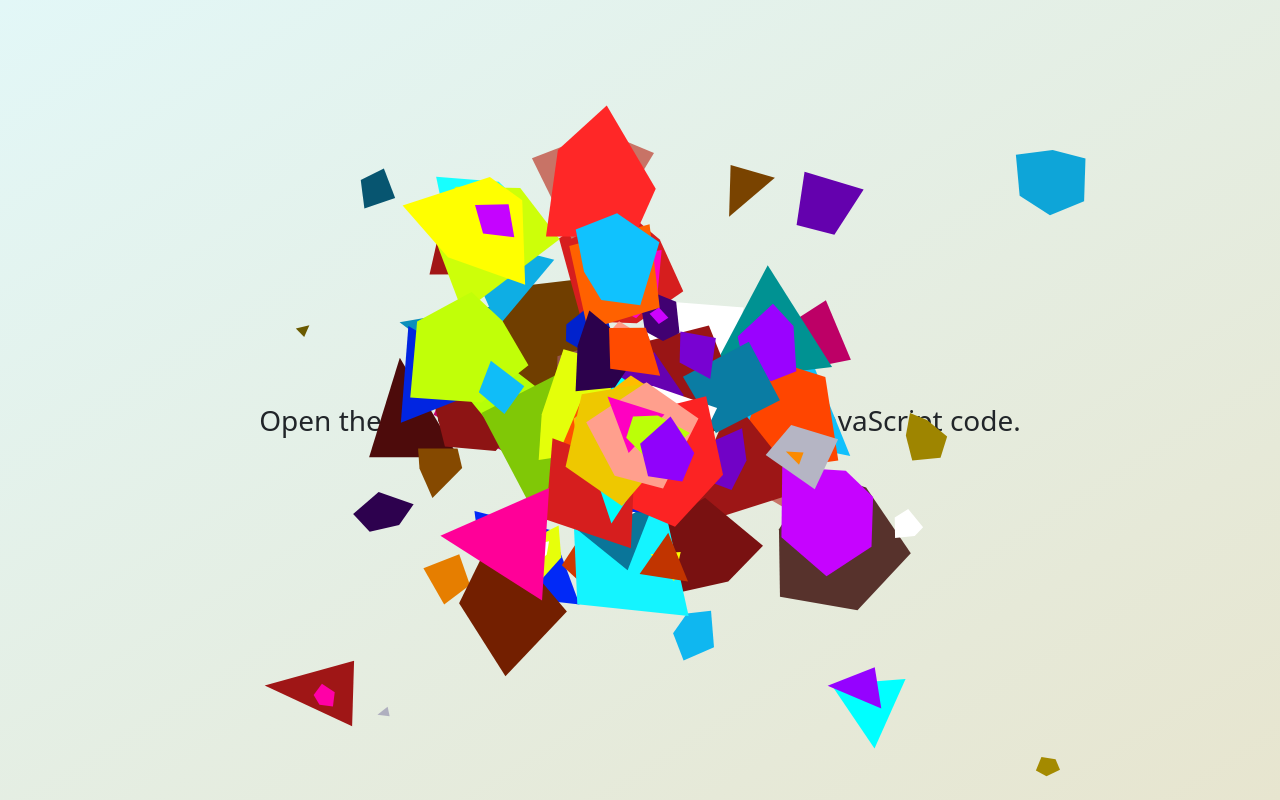
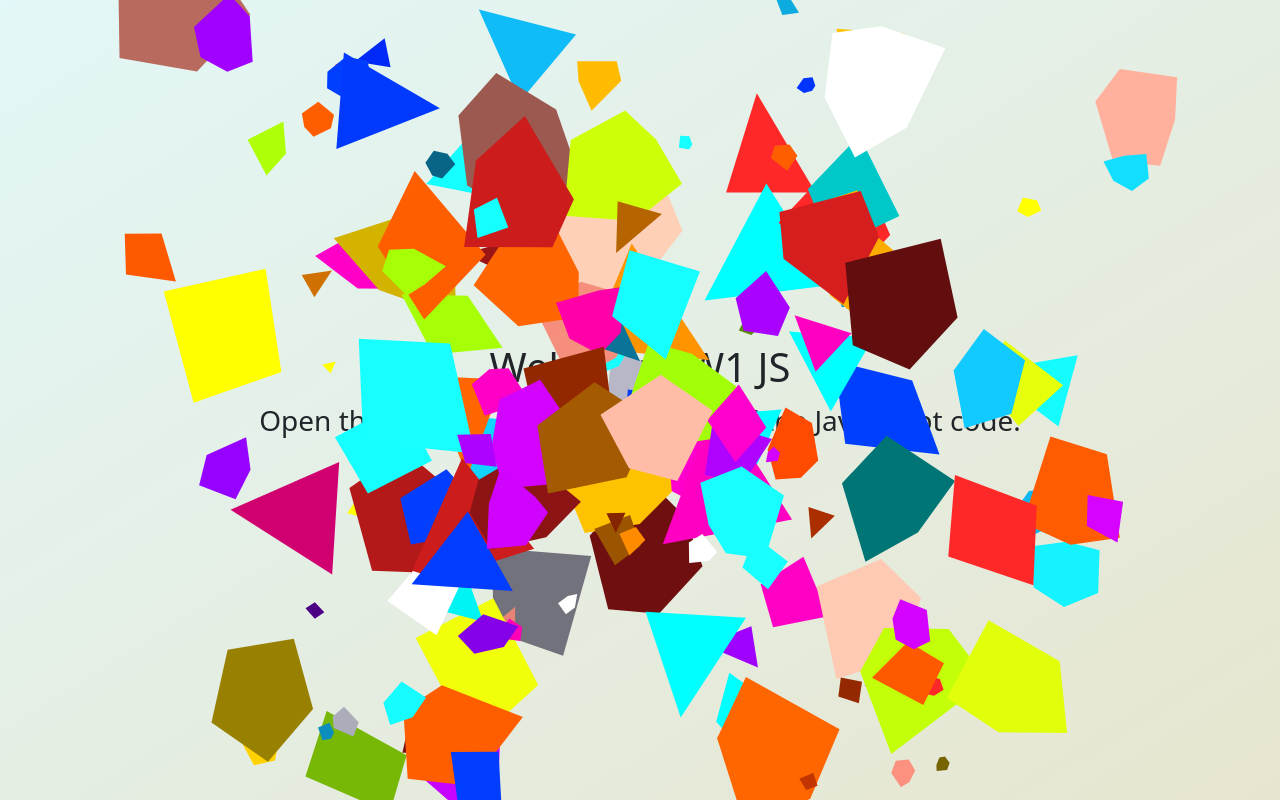
Before and after one commit to DubnovAlexey/W_hw_js, a plain HTML site: page index.html in a window 1280 px wide. Both pictures are taken after a click on the button "!!!~НАЖАТЬ~!!!". Drawn offline with nearby package versions, Linux system fonts and the light colour scheme.

Commit message:
скорость, столкновения, вспышки

```diff
--- a/CSS/style.css
+++ b/CSS/style.css
@@ -1,17 +1,23 @@
 html, body {
     height: 100%;
+    margin: 0;
+    padding: 0;
 }
 
 body {
     overflow: hidden;
-    background: linear-gradient(to bottom right, rgba(168, 231, 231, 0.33), #e7e5cf) !important;
-
+    background: linear-gradient(to bottom right, rgba(168, 231, 231, 0.33), #e7e5cf);
+    display: flex;
+    justify-content: center;
+    align-items: center;
+    flex-direction: column;
 }
 
 .btn-custom-orange {
     background-color: #FF5733;
     border-color: #FF5733;
     color: #fff;
+    font-weight: bold;
 }
 
 .btn-custom-orange:hover {
@@ -27,19 +33,12 @@ body {
     pointer-events: none;
 }
 
-/* Here is the new CSS for the blinking effect */
 @keyframes blink {
-    0% {
-        opacity: 1;
-    }
-    50% {
-        opacity: 0.2;
-    }
-    100% {
-        opacity: 1;
-    }
+    0% { opacity: 1; }
+    50% { opacity: 0.2; }
+    100% { opacity: 1; }
 }
 
 .blinking-button {
-    animation: blink 0.3s infinite;
+    animation: blink 0.7s infinite;
 }
--- a/HW1.js
+++ b/HW1.js
@@ -29,7 +29,6 @@ document.addEventListener('DOMContentLoaded', () => {
                 this.vertices.push({ x: Math.cos(angle) * radius, y: Math.sin(angle) * radius });
             }
 
-            // Немного уменьшенная начальная скорость для более спокойного разлёта
             this.velocity = {
                 x: (Math.random() - 0.5) * (4 + Math.random() * 4),
                 y: (Math.random() - 0.5) * (4 + Math.random() * 4)
@@ -37,13 +36,12 @@ document.addEventListener('DOMContentLoaded', () => {
 
             this.rotation = Math.random() * Math.PI * 2;
             this.rotationSpeed = (Math.random() - 0.5) * 0.05;
-            this.pulseSpeed = Math.random() * 0.03 + 0.003;
+            this.pulseSpeed = Math.random() * 0.02 + 0.002;
             this.pulsePhase = Math.random() * Math.PI * 2;
             this.pulseIntensity = 1;
 
-            this.friction = 0.99999;
-            // Уменьшенная минимальная скорость для ещё более медленного движения
-            this.minVelocity = 0.15;
+            this.friction = 0.9999;
+            this.minVelocity = 0.1;
         }
 
         draw() {
@@ -53,7 +51,6 @@ document.addEventListener('DOMContentLoaded', () => {
 
             ctx.save();
             ctx.globalAlpha = 1;
-
             const { r, g, b } = this.initialColor;
             ctx.fillStyle = `rgb(${r * finalBrightness}, ${g * finalBrightness}, ${b * finalBrightness})`;
 
@@ -74,30 +71,25 @@ document.addEventListener('DOMContentLoaded', () => {
             this.x += this.velocity.x;
             this.y += this.velocity.y;
 
-            if (isExplosionOver) {
+            // Отражение от границ с учётом размера частицы
+            if (this.x - this.initialSize < 0 || this.x + this.initialSize > canvas.width) {
+                this.velocity.x *= -1;
+            }
+            if (this.y - this.initialSize < 0 || this.y + this.initialSize > canvas.height) {
+                this.velocity.y *= -1;
+            }
+
+            // Плавная пульсация
+            this.pulsePhase += this.pulseSpeed;
+
+            // Плавное вращение
+            this.rotation += this.rotationSpeed;
+
+            // Трение и минимальная скорость
             this.velocity.x *= this.friction;
             this.velocity.y *= this.friction;
-
-                if (Math.abs(this.velocity.x) < this.minVelocity) {
-                    this.velocity.x = this.minVelocity * (this.velocity.x > 0 ? 1 : -1);
-                }
-                if (Math.abs(this.velocity.y) < this.minVelocity) {
-                    this.velocity.y = this.minVelocity * (this.velocity.y > 0 ? 1 : -1);
-                }
-            }
-
-            if (this.x < 0 || this.x > canvas.width) this.velocity.x *= -1;
-            if (this.y < 0 || this.y > canvas.height) this.velocity.y *= -1;
-
-
-            this.pulsePhase += this.pulseSpeed;
-            this.rotation += this.rotationSpeed;
-
-            if (this.pulseIntensity > 1) {
-                this.pulseIntensity -= 0.05;
-            } else {
-                this.pulseIntensity = 1;
-            }
+            if (Math.abs(this.velocity.x) < this.minVelocity) this.velocity.x = this.minVelocity * (this.velocity.x > 0 ? 1 : -1);
+            if (Math.abs(this.velocity.y) < this.minVelocity) this.velocity.y = this.minVelocity * (this.velocity.y > 0 ? 1 : -1);
         }
     }
 
@@ -120,31 +112,27 @@ document.addEventListener('DOMContentLoaded', () => {
         }, 500);
     }
 
+    // Столкновения с вероятностью 20%
     function handleCollisions() {
         for (let i = 0; i < particles.length; i++) {
             for (let j = i + 1; j < particles.length; j++) {
+                if (Math.random() > 0.8) {
                     const p1 = particles[i];
                     const p2 = particles[j];
-
                     const dx = p2.x - p1.x;
                     const dy = p2.y - p1.y;
                     const distance = Math.sqrt(dx * dx + dy * dy);
                     const minDistance = (p1.initialSize + p2.initialSize) * 0.8;
-
                     if (distance < minDistance) {
-                    const angle = Math.atan2(dy, dx);
-                    const p1NewVelX = p2.velocity.x;
-                    const p1NewVelY = p2.velocity.y;
-                    const p2NewVelX = p1.velocity.x;
-                    const p2NewVelY = p1.velocity.y;
-
-                    p1.velocity.x = p1NewVelX;
-                    p1.velocity.y = p1NewVelY;
-                    p2.velocity.x = p2NewVelX;
-                    p2.velocity.y = p2NewVelY;
-
+                        const tempVelX = p1.velocity.x;
+                        const tempVelY = p1.velocity.y;
+                        p1.velocity.x = p2.velocity.x;
+                        p1.velocity.y = p2.velocity.y;
+                        p2.velocity.x = tempVelX;
+                        p2.velocity.y = tempVelY;
                         p1.pulseIntensity = 1.5;
                         p2.pulseIntensity = 1.5;
+                    }
                 }
             }
         }
@@ -152,14 +140,11 @@ document.addEventListener('DOMContentLoaded', () => {
 
     function animate() {
         ctx.clearRect(0, 0, canvas.width, canvas.height);
-
         for (let i = 0; i < particles.length; i++) {
             particles[i].update();
             particles[i].draw();
         }
-
         handleCollisions();
-
         requestAnimationFrame(animate);
     }
 
@@ -197,6 +182,7 @@ document.addEventListener('DOMContentLoaded', () => {
     animate();
 });
 
+// Домашнее задание
 function sumEventDigits(num) {
     let sum = 0;
     while (num > 0) {
```
Lines whose indentation alone changed are shown as unchanged.
